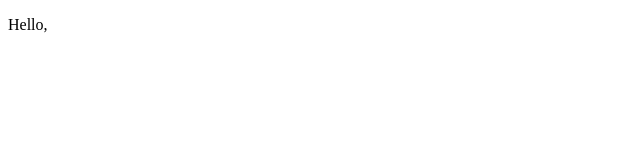
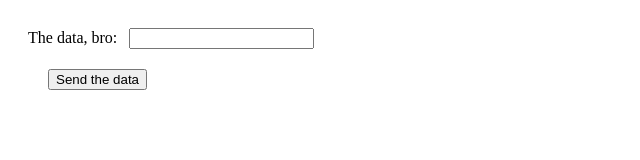
Before and after one commit to kevinjycui/KingstonBernard, a Gatsby site in the folder frontend/qhacks/: page / in a window 1280 px wide. Shown: the whole page, without its empty margins (0-640 px from the left). Built offline with nearby package versions, Linux system fonts and the light colour scheme; Gatsby itself is replaced by a stand-in of ours.

Commit message:
Added user interface

```diff
--- a/frontend/qhacks/src/pages/index.js
+++ b/frontend/qhacks/src/pages/index.js
@@ -1,7 +1,24 @@
 import React from "react"
+
+function SendData() {
+  console.log("Sending the dataE bro! -.-")
+}
 
 export default function Index() {
   return (
-    <p>Hello, </p>
+    <div style={{
+      padding: 20
+    }}>
+      <form onSubmit={SendData}>
+        <label for="lname">The data, bro: &nbsp; </label>
+        <input type="text" id="lname" name="lname" />
+        <br />
+        <button style={{
+          margin: 20
+        }} type="submit">
+          Send the data
+        </button>
+      </form>
+    </div>
   )
 }
```
